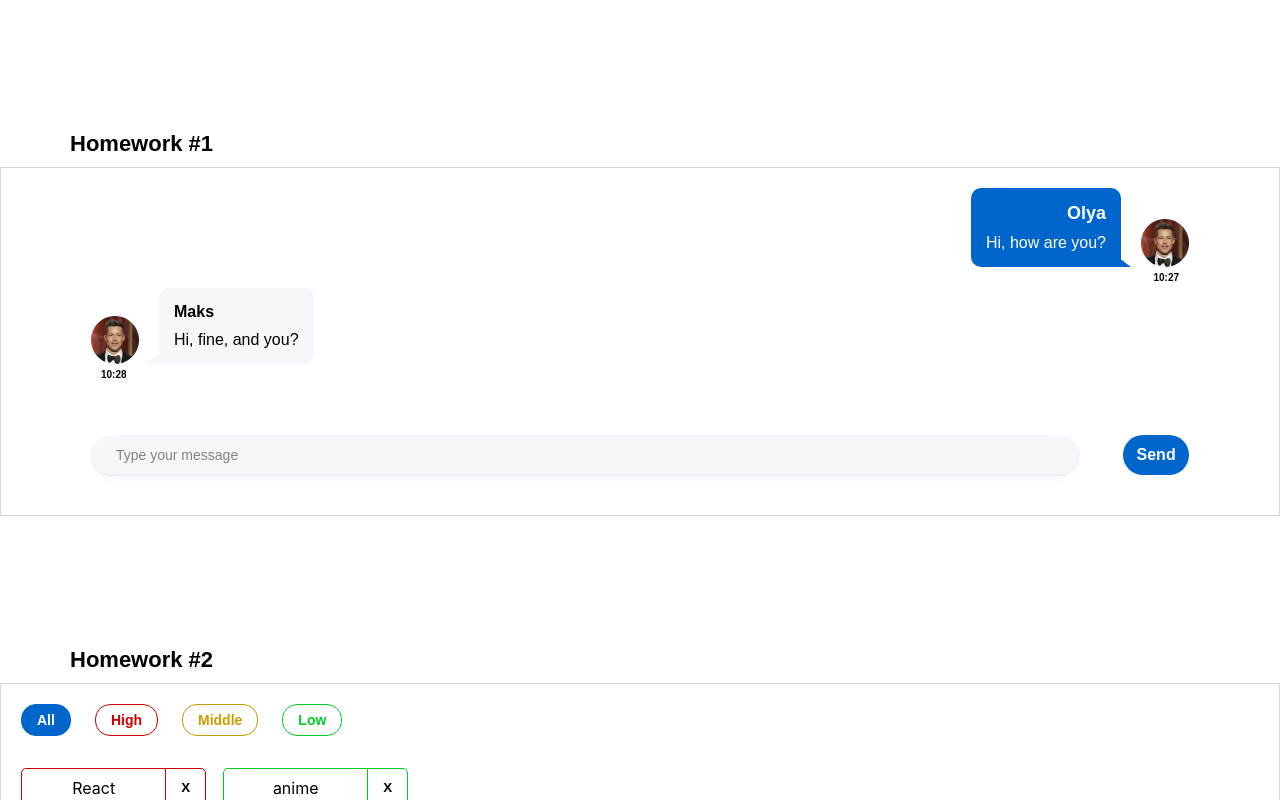
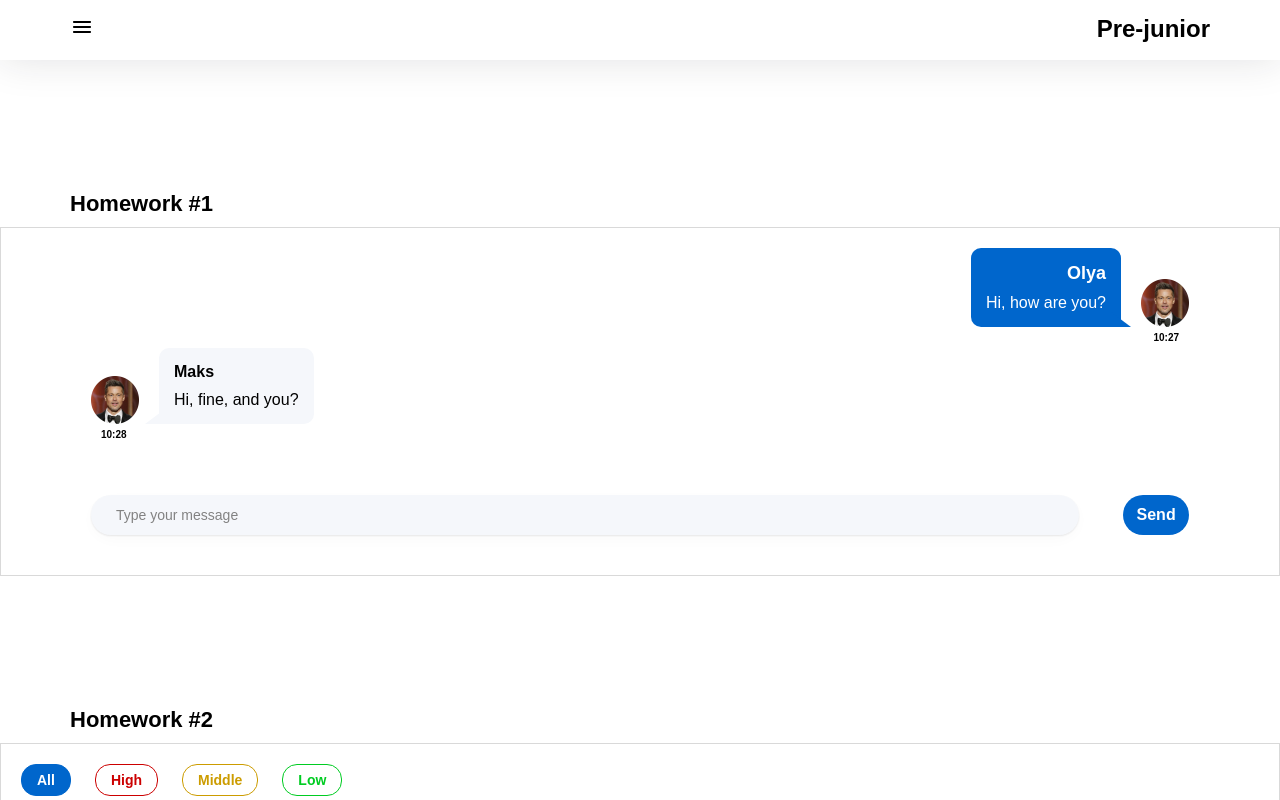
Before and after one commit to Sergeenkova/hws2-master, a React (Create React App) app: page /#/pre-junior in a window 1280 px wide. Shown: the top 800 px of the page. Built offline with nearby package versions, Linux system fonts and the light colour scheme.

Commit message:
refactor: add correct code and styles HW5 (sprint 3)

```diff
--- a/src/s1-main/App.tsx
+++ b/src/s1-main/App.tsx
@@ -4,18 +4,19 @@ import HW1 from '../s2-homeworks/hw01/HW1'
 import HW2 from '../s2-homeworks/hw02/HW2'
 import HW3 from '../s2-homeworks/hw03/HW3'
 import HW4 from '../s2-homeworks/hw04/HW4'
+import HW5 from '../s2-homeworks/hw05/HW5'
 
 function App() {
     return (
         <div className={s.App}>
-            <HW1/>
+            {/* <HW1/>
             {/*раскомментировать по ходу выполнения*/}
-            <HW2/>
+            {/* <HW2/>
             <HW3/>
-            <HW4/>
+            <HW4/> */}
 
             {/*при выполнении дз 5 и более - закомментировать здесь дз 1-4, так как они есть внутри дз 5*/}
-            {/*<HW5/>*/}
+            <HW5/>
         </div>
     )
 }
--- a/src/s2-homeworks/hw05/Pages.tsx
+++ b/src/s2-homeworks/hw05/Pages.tsx
@@ -18,15 +18,13 @@ function Pages() {
             <Routes>
                 {/*роутинг будут писать студенты*/}
                 {/*в начале мы попадаем на страницу '/' и переходим сразу на страницу /pre-junior*/}
-                {/*<Route ...*/}
-
+                <Route path="/" element={<Navigate to={PATH.PRE_JUNIOR} replace/>}/>
                 {/*роуты для /pre-junior, /junior, /junior-plus*/}
-                {/*<Route ...*/}
-                {/*<Route ...*/}
-                {/*<Route ...*/}
-
+                <Route path={PATH.PRE_JUNIOR} element={<PreJunior/>}/>
+                <Route path={PATH.JUNIOR} element={<Junior/>}/>
+                <Route path={PATH.JUNIOR_PLUS} element={<JuniorPlus/>}/>
                 {/*роут для несуществующей страницы должен отрисовать <Error404 />*/}
-                {/*<Route ...*/}
+                <Route path="*" element={<Error404/>}/>
             </Routes>
         </div>
     )
--- a/src/s2-homeworks/hw05/header/Header.module.css
+++ b/src/s2-homeworks/hw05/header/Header.module.css
@@ -1,8 +1,19 @@
 .burgerMenuIcon {
+    height: 24px;
+    width: 24px;
 }
 
 .header {
+    display: flex;
+    justify-content: space-between;
+    padding: 15px 70px;
+    height: 60px;
+    box-shadow: 0px 0px 40px 0px rgba(29, 33, 38, 0.13);
 }
 
 .header h1 {
+    font-family: "Montserrat", sans-serif;
+    font-size: 24px;
+    font-weight: 600;
+    color: #000000;
 }
--- a/src/s2-homeworks/hw05/sidebar/Sidebar.module.css
+++ b/src/s2-homeworks/hw05/sidebar/Sidebar.module.css
@@ -1,25 +1,69 @@
 .sidebar {
+    position: absolute;
+    top: 0;
+    left: 0;
+    width: 0;
+    height: 100%;
+    overflow: hidden;
+    z-index: 1000;
+    background-color: transparent;
+    padding: 0;
 }
 
 .sidebar.open {
+    width: 317px;
+    height: 720px;
+    background-color: #FFFFFF;
+    padding: 60px 70px;
 }
 
 .background {
+    position: fixed;
+    top: 0;
+    left: 0;
+    right: 0;
+    bottom: 0;
+    background-color: rgba(0, 0, 0, 0.3);
 }
 
 .nav {
+    display: flex;
+    flex-direction: column;
+    align-items: flex-start;
+    gap: 45px;
 }
 
 .nav a {
+    font-family: "Montserrat", sans-serif;
+    font-size: 22px;
+    font-weight: 600;
+    text-decoration: none;
+    color: #000000;
 }
 
 .nav a:hover {
+    color: #58ACFF;
 }
 
 .nav a.active {
+    text-decoration: underline;
+    color: #0059B2;
 }
+
 .close {
+    position: absolute;
+    top: 20px;
+    right: 20px;
+    height: 24px;
+    width: 24px;
+    background-color: transparent;
+    border: none;
+    padding: 0;
+    margin: 0;
 }
 
 .close img {
+    display: block;
+    width: 100%;
+    height: 100%;
 }
--- a/src/s2-homeworks/hw05/sidebar/Sidebar.tsx
+++ b/src/s2-homeworks/hw05/sidebar/Sidebar.tsx
@@ -31,7 +31,7 @@ export const Sidebar: FC<PropsType> = ({open, handleClose}) => {
                         id={'hw5-pre-junior-link'}
                         to={PATH.PRE_JUNIOR}
                         onClick={handleClose}
-                        // className={...} // делает студент
+                        className={({ isActive }) => (isActive ? s.active : undefined)}
                     >
                         Pre-junior
                     </NavLink>
@@ -39,7 +39,7 @@ export const Sidebar: FC<PropsType> = ({open, handleClose}) => {
                         id={'hw5-junior-link'}
                         to={PATH.JUNIOR}
                         onClick={handleClose}
-                        // className={...} // делает студент
+                        className={({ isActive }) => (isActive ? s.active : undefined)}
                     >
                         Junior
                     </NavLink>
@@ -47,7 +47,7 @@ export const Sidebar: FC<PropsType> = ({open, handleClose}) => {
                         id={'hw5-junior-plus-link'}
                         to={PATH.JUNIOR_PLUS}
                         onClick={handleClose}
-                        // className={...} // делает студент
+                        className={({ isActive }) => (isActive ? s.active : undefined)}
                     >
                         Junior Plus
                     </NavLink>
```
